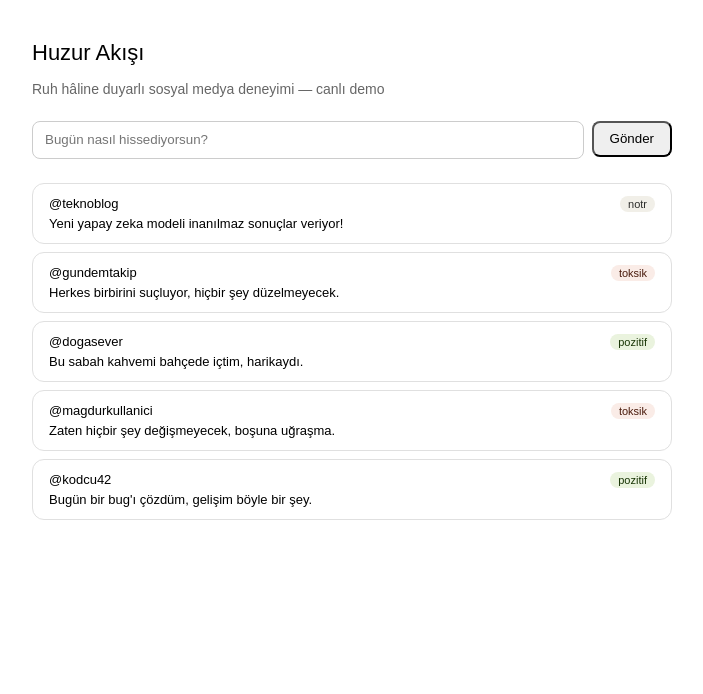
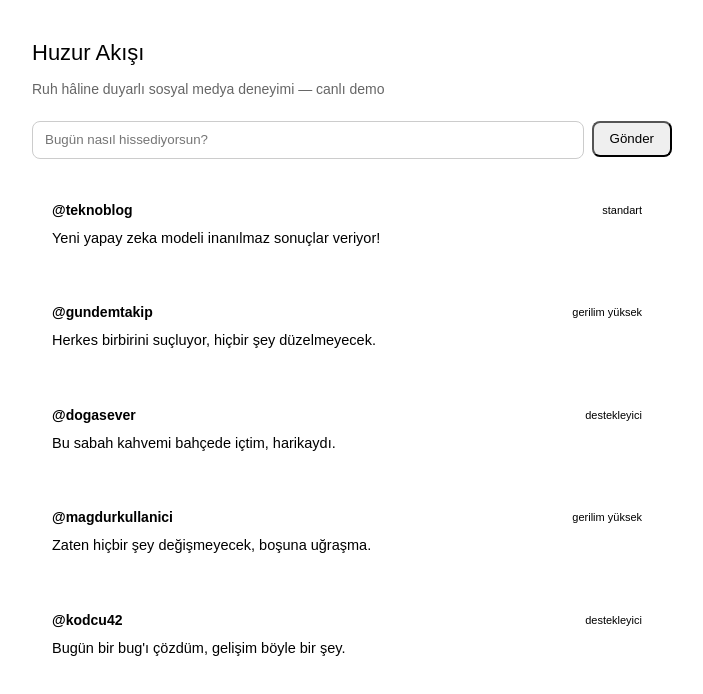
Before and after one commit to eyecacat/huzur-akisi, a React (Vite) app in the folder frontend/: page / in a window 1280 px wide. Shown: the top 694 px of the page, without its empty margins (288-991 px from the left). Built offline with nearby package versions, Linux system fonts and the light colour scheme; no server answers.

Commit message:
Refactor GonderiKarti to manage display reasons
Refactor GonderiKarti component to include state management for displaying reasons based on the post's status. Added new constants for labels and reasons, and updated the rendering logic accordingly.

```diff
--- a/frontend/src/components/GonderiKarti.jsx
+++ b/frontend/src/components/GonderiKarti.jsx
@@ -1,22 +1,104 @@
-import React from "react";
+import React, { useState } from "react";
 
-const RENKLER = {
-  pozitif: { bg: "#eaf3de", text: "#173404" },
-  notr: { bg: "#f1efe8", text: "#2c2c2a" },
-  toksik: { bg: "#faece7", text: "#4a1b0c" },
+const TIP_ETIKET = {
+  pozitif: "destekleyici",
+  notr: "standart",
+  toksik: "gerilim yüksek",
 };
 
-export default function GonderiKarti({ gonderi }) {
-  const renk = RENKLER[gonderi.tip] || RENKLER.notr;
+const NEDEN_METNI = {
+  öne_alindi: "Ruh haline uygun, destekleyici içerik olduğu için öne alındı.",
+  bastirildi: "Şu an geriye alındı — gerilimi yüksek olabilir, ama istersen görebilirsin.",
+  standart: "Sıralama değişmedi.",
+};
+
+function nedenAnahtari(gonderi, siraDegisti) {
+  if (!siraDegisti) return "standart";
+  if (gonderi.tip === "toksik") return "bastirildi";
+  if (gonderi.tip === "pozitif") return "öne_alindi";
+  return "standart";
+}
+
+export default function GonderiKarti({ gonderi, siraDegisti = false }) {
+  const [nedenAcik, setNedenAcik] = useState(false);
+  const anahtar = nedenAnahtari(gonderi, siraDegisti);
+  const gizliMi = anahtar === "bastirildi";
+
   return (
-    <div style={{ background: "#fff", border: "1px solid #e0e0e0", borderRadius: 12, padding: "12px 16px" }}>
-      <div style={{ display: "flex", justifyContent: "space-between", marginBottom: 4 }}>
-        <span style={{ fontWeight: 500, fontSize: 13 }}>{gonderi.yazar}</span>
-        <span style={{ fontSize: 11, padding: "2px 8px", borderRadius: 20, background: renk.bg, color: renk.text }}>
-          {gonderi.tip}
+    <article
+      style={{
+        background: "var(--renk-zemin-yukseltilmis)",
+        border: "1px solid var(--renk-cizgi)",
+        borderRadius: "var(--radius-m)",
+        padding: "18px 20px",
+        opacity: gizliMi ? 0.7 : 1,
+        transition: "opacity 0.4s ease, transform 0.4s ease",
+      }}
+    >
+      <div style={{ display: "flex", justifyContent: "space-between", alignItems: "center", marginBottom: 8 }}>
+        <span style={{ fontWeight: 600, fontSize: 14 }}>{gonderi.yazar}</span>
+        <span
+          style={{
+            fontSize: 11,
+            fontWeight: 500,
+            padding: "3px 10px",
+            borderRadius: 20,
+            background:
+              gonderi.tip === "toksik"
+                ? "var(--renk-toksik-rozet-bg)"
+                : gonderi.tip === "pozitif"
+                ? "var(--renk-sakin-bg)"
+                : "var(--renk-notr-bg)",
+            color:
+              gonderi.tip === "toksik"
+                ? "var(--renk-toksik-rozet-metin)"
+                : gonderi.tip === "pozitif"
+                ? "var(--renk-sakin-metin)"
+                : "var(--renk-notr-metin)",
+          }}
+        >
+          {TIP_ETIKET[gonderi.tip] || gonderi.tip}
         </span>
       </div>
-      <p style={{ fontSize: 13, margin: 0 }}>{gonderi.metin}</p>
-    </div>
+
+      <p style={{ fontSize: 14.5, lineHeight: 1.55, margin: "0 0 10px", color: "var(--renk-mürekkep)" }}>
+        {gonderi.metin}
+      </p>
+
+      {anahtar !== "standart" && (
+        <div>
+          <button
+            onClick={() => setNedenAcik((v) => !v)}
+            style={{
+              background: "none",
+              border: "none",
+              padding: 0,
+              fontSize: 12.5,
+              color: "var(--renk-alacakaranlik-1)",
+              fontWeight: 500,
+              display: "flex",
+              alignItems: "center",
+              gap: 4,
+            }}
+            aria-expanded={nedenAcik}
+          >
+            neden bu sırada? {nedenAcik ? "▲" : "▼"}
+          </button>
+          {nedenAcik && (
+            <p
+              style={{
+                fontSize: 12.5,
+                color: "var(--renk-mürekkep-soluk)",
+                margin: "6px 0 0",
+                borderLeft: "2px solid var(--renk-cizgi)",
+                paddingLeft: 10,
+              }}
+            >
+              {NEDEN_METNI[anahtar]}
+            </p>
+          )}
+        </div>
+      )}
+    </article>
   );
 }
```
